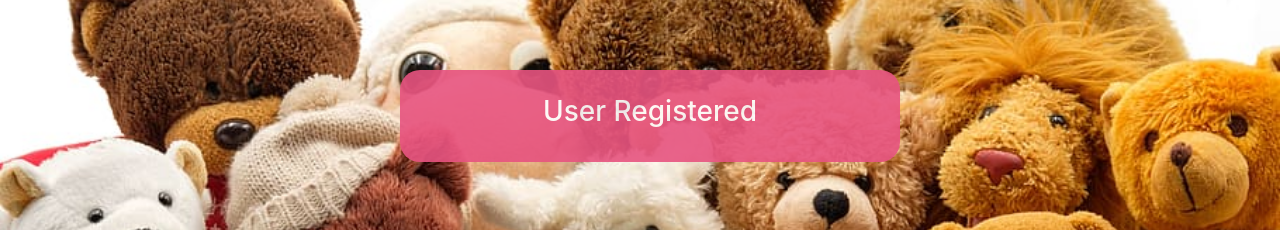
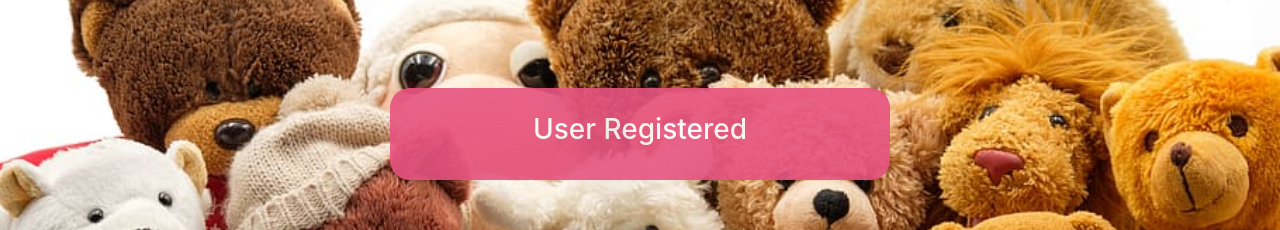
Before and after one commit to Rohini13/Winkel, a React (Create React App) app in the folder client/: page /registered in a window 1280 px wide. Shown: the part 250-480 px from the top of the page. Built offline with nearby package versions, Linux system fonts and the light colour scheme.

Commit message:
frontend

```diff
--- a/client/src/components/AboutSection.js
+++ b/client/src/components/AboutSection.js
@@ -9,7 +9,7 @@ const sectionStyle = {
     marginLeft: "-5rem",
     marginRight: "-5rem",
     marginTop: "5rem",
-    marginBottom: "5rem",
+    marginBottom: "25rem",
     padding: "70px"
 }
 
@@ -21,9 +21,9 @@ const imageStyle = {
 
 const textStyle = {
     width: "50%",
-    marginLeft: "35rem",
+    float: "right",
+    padding: '60px',
     textAlign: "center",
-    padding: "100px",
     fontFamily: "Cursive",
     fontSize: "15px"
 }
@@ -37,7 +37,9 @@ export class AboutSection extends Component {
                     <h3>
                         Bring a friend for your little one!
                     </h3>
-                    "You’ve got a friend in me. You got troubles and I got ’em, too. There isn’t anything I wouldn’t do for you. We stick together, we can see it through ’cause you’ve got a friend in me."
+                    <p>
+                        "You’ve got a friend in me. <br/>You got troubles and I got ’em, too.<br/> There isn’t anything I wouldn’t do for you. <br/>We stick together, we can see it through <br/>’cause you’ve got a friend in me."
+                    </p>
             </div>
             </section>
         )
--- a/client/src/components/NavBar.js
+++ b/client/src/components/NavBar.js
@@ -42,7 +42,7 @@ export class NavBar extends Component {
     render() {
         return (
             <div>
-                <Navbar fixed="top" expand="md" /* className="mb-5"*/ style={{ backgroundColor: this.state.bg, color: this.state.tg, opacity:0.9}}>
+                <Navbar fixed="top" expand="md" /* className="mb-5"*/ style={{ backgroundColor: this.state.bg, color: this.state.tg, opacity:0.9}} light>
                     <Container>
                         <NavbarBrand href="/main"><img className='logo'src={this.state.logo} width='70px'/></NavbarBrand>
                         <NavbarToggler onClick={this.toggle} />
--- a/client/src/pages/LoginPage.js
+++ b/client/src/pages/LoginPage.js
@@ -13,6 +13,9 @@ import { login } from '../actions/authAction'
 import loadingBackground from '../images/loginwall.jpg';
 
 const sectionStyle = {
+    display: 'flex',
+    alignItems: 'center',
+    justifyContent: 'center',
     width: "1000x",
     height: "600px",
     backgroundImage: "url(" + loadingBackground + ")",
@@ -22,9 +25,6 @@ const sectionStyle = {
 
 const JumbotronStyle = {
     background: '#e75480',
-    position: "absolute",
-    marginTop: "10rem",
-    marginLeft: "20rem",
     width: "50%",
     borderRadius: "20px",
     padding: "25px",
@@ -73,7 +73,7 @@ export class LoginPage extends Component {
                                 placeholder="Enter Password"
                                 onChange={this.onChange} />
                         </FormGroup>
-                        <Button className='button' style={{ marginLeft: '12rem' }}>
+                        <Button className='button' style={{ display: 'flex', margin: 'auto', justifyContent: 'center', alignItems: 'center', }} >
                             Login
                     </Button>
                     </Form>
--- a/client/src/pages/Message.js
+++ b/client/src/pages/Message.js
@@ -3,6 +3,9 @@ import { Jumbotron } from 'reactstrap';
 import loadingBackground from '../images/loginwall.jpg';
 
 const sectionStyle = {
+    display: 'flex',
+    alignItems: 'center',
+    justifyContent: 'center',
     width: "1000x",
     height: "800px",
     backgroundImage: "url(" + loadingBackground + ")",
@@ -13,8 +16,6 @@ const sectionStyle = {
 const JumbotronStyle = {
     background: '#e75480',
     position: "absolute",
-    marginTop: "20rem",
-    marginLeft: "25rem",
     width: "500px",
     borderRadius: "20px",
     padding: "25px",
--- a/client/src/pages/RegisterPage.js
+++ b/client/src/pages/RegisterPage.js
@@ -15,6 +15,9 @@ import { register } from '../actions/authAction'
 import loadingBackground from '../images/loginwall.jpg';
 
 const sectionStyle = {
+    display: 'flex',
+    alignItems: 'center',
+    justifyContent: 'center',
     width: "1000x",
     height: "800px",
     backgroundImage: "url(" + loadingBackground + ")",
@@ -25,8 +28,6 @@ const sectionStyle = {
 const JumbotronStyle = {
     background: '#e75480',
     position: "absolute",
-    marginTop: "8rem",
-    marginLeft: "25rem",
     width: "40%",
     borderRadius: "20px",
     padding: "25px",
@@ -131,7 +132,7 @@ export class RegisterPage extends Component {
                             </Row>
 
                         </FormGroup>
-                        <Button className='button' style={{marginLeft:'8rem'}}>
+                        <Button className='button' style={{ display: 'flex', margin: 'auto', justifyContent: 'center', alignItems: 'center', }} >
                             Register
                     </Button>
                     </Form>
```
Also changed, not shown: client/src/App.css (+6 -5 lines), 1 other file (tests, documents, lock files or other folders).
